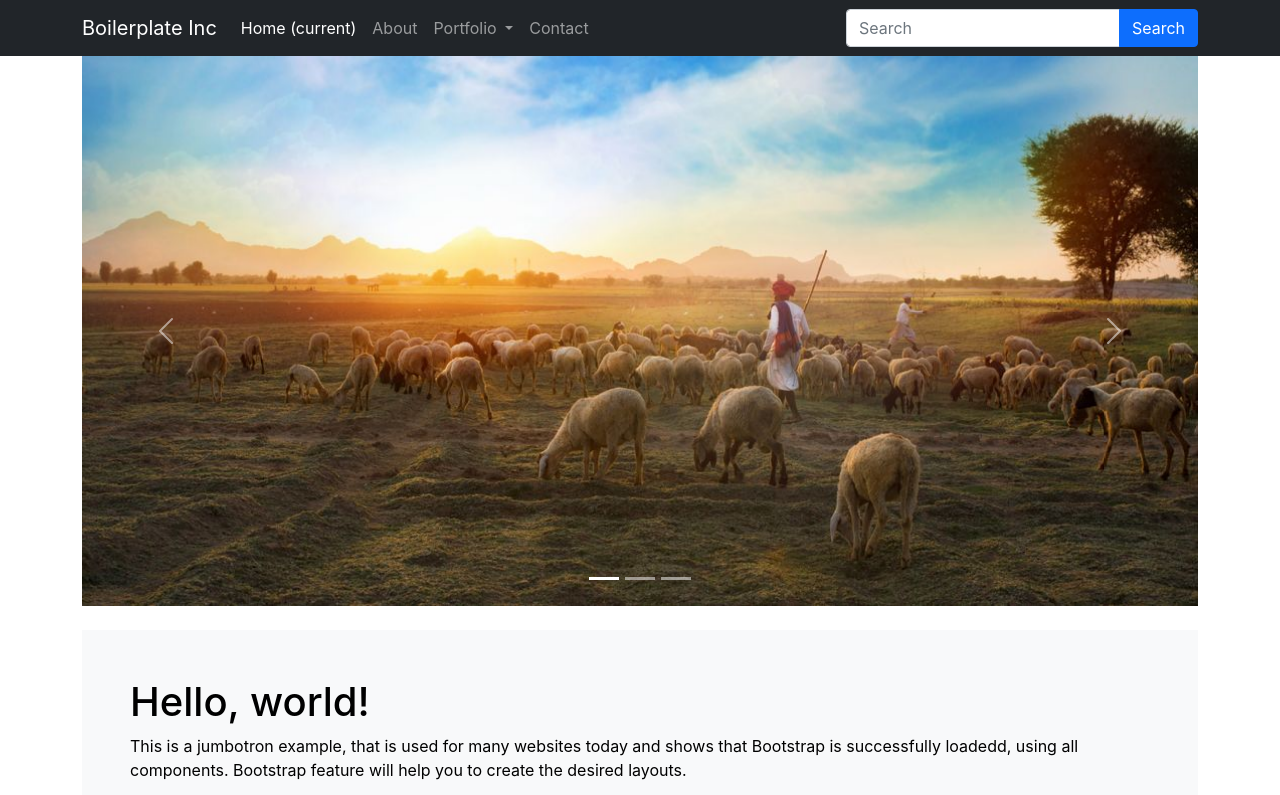
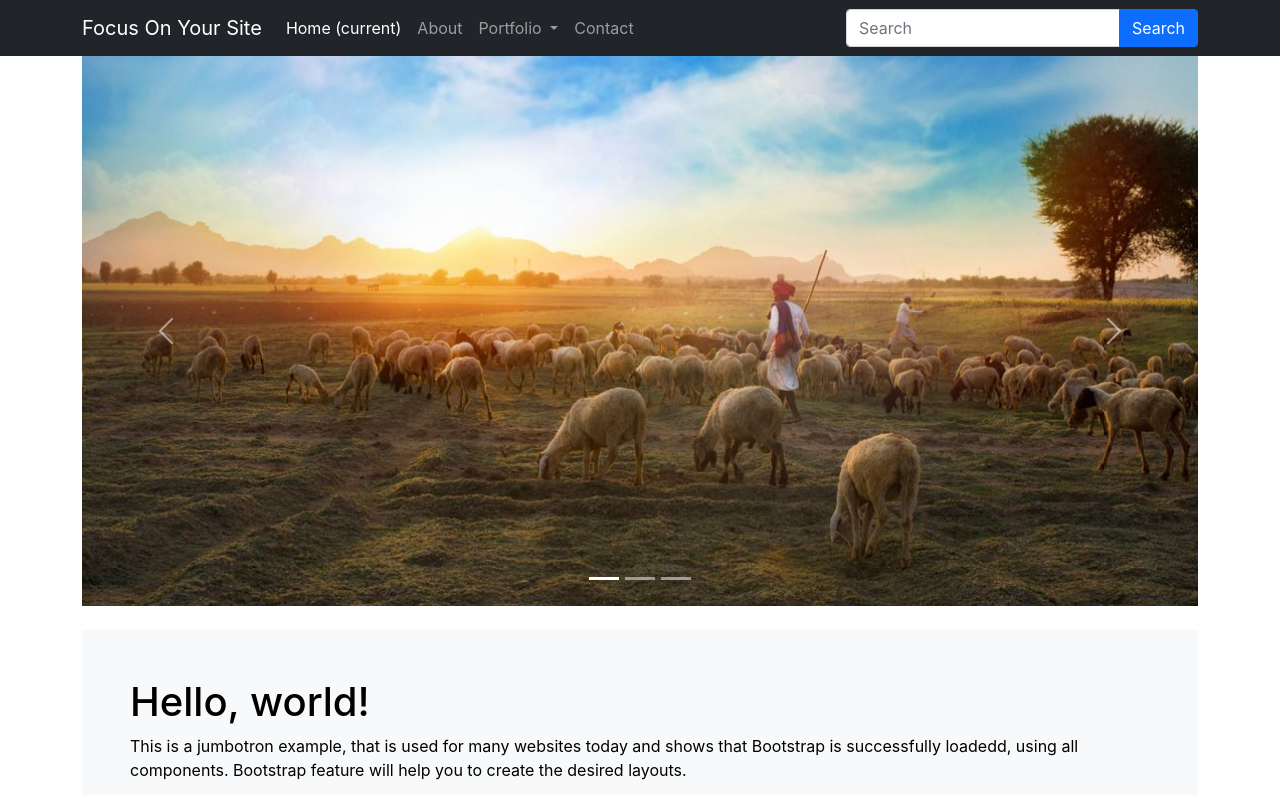
Before and after one commit to noreading/bootstrap5-webpack-boilerplate, a website built with webpack: page index.html in a window 1280 px wide. Shown: the top 795 px of the page. Built offline with nearby package versions, Linux system fonts and the light colour scheme.

Commit message:
Naam aangepast

```diff
--- a/index.html
+++ b/index.html
@@ -14,7 +14,7 @@
 
 <nav class="nav-main navbar navbar-expand-lg navbar-dark bg-dark">
     <div class="container">
-        <a class="navbar-brand" href="#">Boilerplate Inc</a>
+        <a class="navbar-brand" href="#">Focus On Your Site</a>
         <button
             class="navbar-toggler"
             type="button"
```
